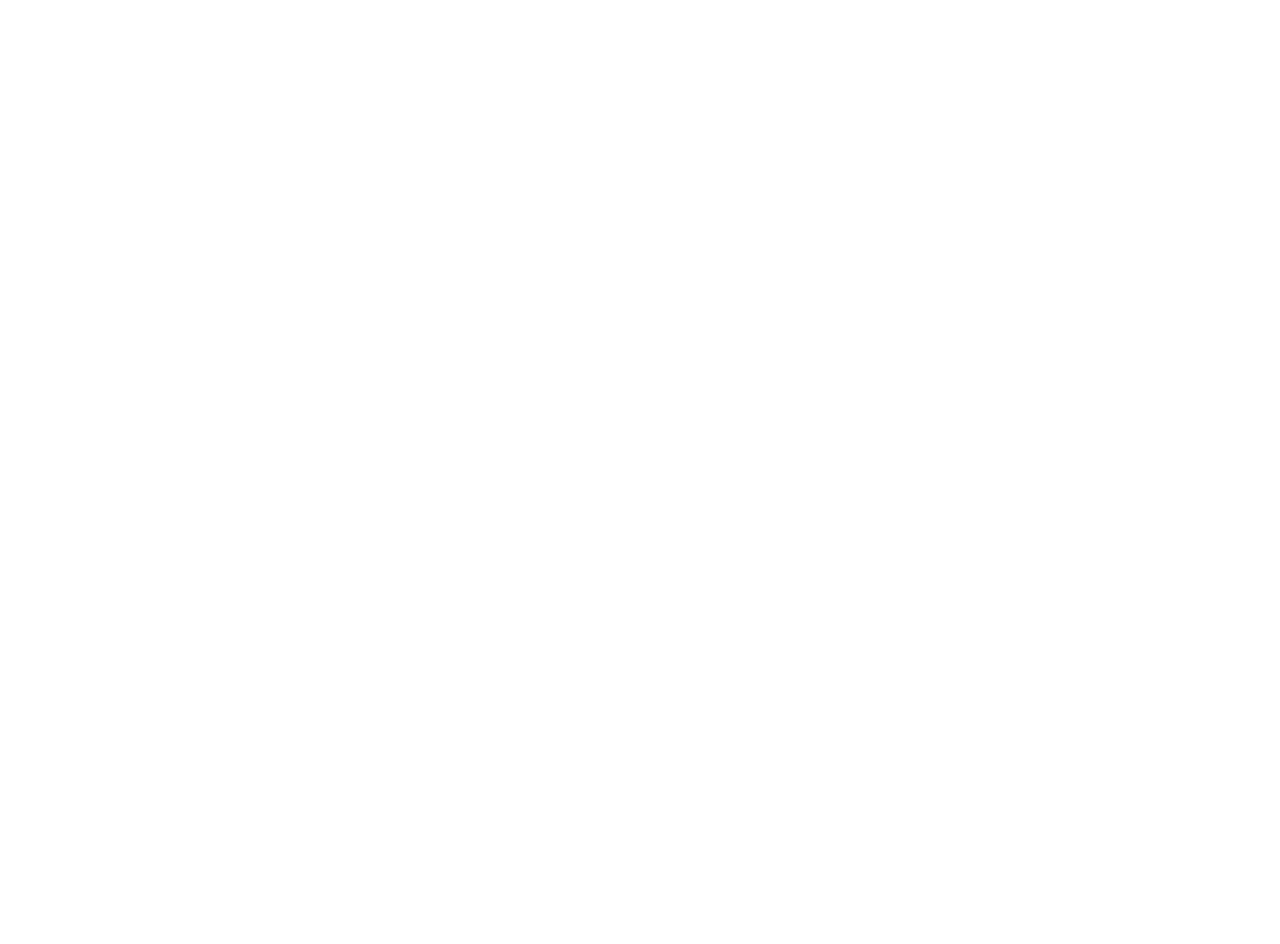
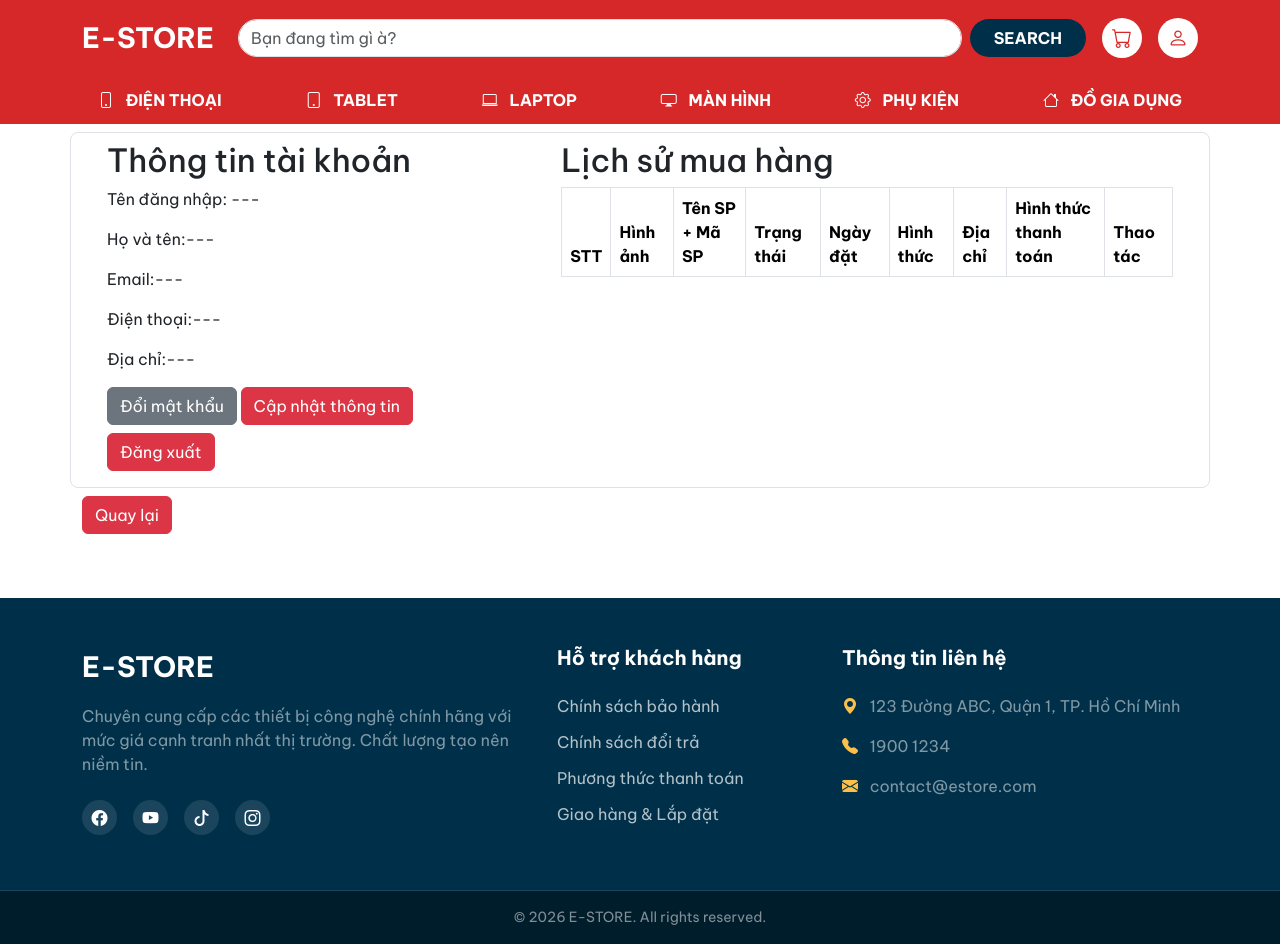
Before and after one commit to LeGiaBao2109/Web-EStore, a website: page src/public/views/user-profile.html in a window 1280 px wide. Before the commit the page ends 800 px from the top, so only its background shows below. Drawn offline with nearby package versions, Linux system fonts and the light colour scheme.

Commit message:
da dung xong giao dien ui-user-profile

```diff
--- a/src/public/assets/client/css/style.css
+++ b/src/public/assets/client/css/style.css
@@ -346,3 +346,8 @@ img {
 .next-btn {
     right: -10px;
 }
+
+.user-profile-container input{
+    width: 100%;
+    border-radius: 10px;
+}
--- a/src/public/views/user-profile.html
+++ b/src/public/views/user-profile.html
@@ -0,0 +1,352 @@
+<!DOCTYPE html>
+<html lang="en">
+
+<head>
+    <meta charset="UTF-8">
+    <meta name="viewport" content="width=device-width, initial-scale=1.0">
+    <title>Trang thông tin cá nhân</title>
+    <link rel="stylesheet" href="/assets/client/css/style.css">
+    <link rel="stylesheet" href="/assets/vendor/bootstrap/css/bootstrap.min.css">
+    <link rel="stylesheet" href="https://cdn.jsdelivr.net/npm/bootstrap-icons@1.13.1/font/bootstrap-icons.min.css">
+    <link rel="stylesheet" href="../assets/client/css/user-profile.css">
+</head>
+
+<body>
+    <header class="header-top navbar navbar-expand-lg navbar-light">
+        <div
+            class="header-top__container container container-fluid py-1 flex-lg-row flex-column align-items-center justify-content-between">
+            <a class="navbar-brand fw-bold text-white fs-3 d-lg-flex text-center" href="/">E-STORE</a>
+
+            <form class="d-flex w-100 me-3" role="search">
+                <input class="form-control mx-2 rounded-pill shadow-none" type="search" placeholder="Bạn đang tìm gì à?"
+                    aria-label="Search" />
+                <button class="btn header-top__btn--search text-white px-4 fw-bold text-uppercase border-0"
+                    type="submit">Search</button>
+            </form>
+            <div class="icons d-flex align-items-center justify-content-center gap-3">
+                <button class="btn text-white border-0 fs-2 p-0 me-2" id="menuToggle">
+                    <i class="bi bi-list"></i>
+                </button>
+
+                <div class="sub-icons d-flex align-items-center justify-content-between gap-3">
+                    <a class="icon-link bg-white rounded-circle align-items-center justify-content-center" href="#">
+                        <i class="bi bi-cart fs-5 d-flex"></i>
+                    </a>
+                    <a class="icon-link bg-white rounded-circle align-items-center justify-content-center" href="../views/user-profile.html">
+                        <i class="bi bi-person fs-5 d-flex"></i>
+                    </a>
+                </div>
+            </div>
+        </div>
+    </header>
+
+    <nav class="header-bottom">
+        <div class="header-bottom__container container container-fluid py-1">
+            <ul class="nav d-flex align-items-center justify-content-between gap-3">
+                <li class="nav-item">
+                    <a class="nav-link text-white text-uppercase fw-bold active" href="#">
+                        <i class="bi me-2 bi-phone"></i>
+                        Điện thoại
+                    </a>
+                </li>
+                <li class="nav-item">
+                    <a class="nav-link text-white text-uppercase fw-bold" href="#">
+                        <i class="bi me-2 bi-tablet"></i>
+                        Tablet
+                    </a>
+                </li>
+                <li class="nav-item">
+                    <a class="nav-link text-white text-uppercase fw-bold" href="#">
+                        <i class="bi me-2 bi-laptop"></i>
+                        Laptop
+                    </a>
+                </li>
+                <li class="nav-item">
+                    <a class="nav-link text-white text-uppercase fw-bold" href="#">
+                        <i class="bi me-2 bi-display"></i>
+                        Màn hình
+                    </a>
+                </li>
+                <li class="nav-item">
+                    <a class="nav-link text-white text-uppercase fw-bold" href="#">
+                        <i class="bi me-2 bi-gear"></i>
+                        Phụ kiện
+                    </a>
+                </li>
+                <li class="nav-item">
+                    <a class="nav-link text-white text-uppercase fw-bold" href="#">
+                        <i class="bi me-2 bi-house"></i>
+                        Đồ gia dụng
+                    </a>
+                </li>
+            </ul>
+        </div>
+    </nav>
+
+    <main>
+        <div class="container user-profile-container py-2">
+            <div class="row border rounded-3 px-4 py-2 ">
+                <div class="col-md-5">
+                    <h2>Thông tin tài khoản</h2>
+                        <p>Tên đăng nhập: <span id="id">---</span></p>
+                        <p>Họ và tên:<span id="name">---</span></p>
+                        <p>Email:<span id="email">---</span></p>
+                        <p>Điện thoại:<span id="phone">---</span></p>
+                        <p>Địa chỉ:<span id="address">---</span></p>
+                        <!-- Modal đổi mật khẩu -->
+                        <button
+                            type="button"
+                            class="btn btn-secondary btn-md"
+                            data-bs-toggle="modal"
+                            data-bs-target="#modalId"
+                        >
+                            Đổi mật khẩu
+                        </button>
+
+                        <!-- Modal Body -->
+                        <!-- if you want to close by clicking outside the modal, delete the last endpoint:data-bs-backdrop and data-bs-keyboard -->
+                        <div
+                            class="modal fade"
+                            id="modalId"
+                            tabindex="-1"
+                            data-bs-backdrop="static"
+                            data-bs-keyboard="false"
+
+                            role="dialog"
+                            aria-labelledby="modalTitleId"
+                            aria-hidden="true"
+                        >
+                            <div
+                                class="modal-dialog modal-dialog-scrollable modal-dialog-centered modal-sm"
+                                role="document"
+                            >
+                                <div class="modal-content">
+                                    <div class="modal-header">
+                                        <h5 class="modal-title" id="modalTitleId">
+                                            Đổi mật khẩu
+                                        </h5>
+                                        <button
+                                            type="button"
+                                            class="btn-close"
+                                            data-bs-dismiss="modal"
+                                            aria-label="Close"
+                                        ></button>
+                                    </div>
+                                    <div class="modal-body">
+                                        <form action="">
+                                            <label for="">Nhập mật khẩu mới:</label>
+                                            <input type="password" name="" id="" placeholder="nhập mật khẩu mới" required >
+                                            <label for="">Xác nhận mật khẩu:</label>
+                                            <input type="password" name="" id="" placeholder="xác nhận mật khẩu" required >
+                                        </form>
+                                    </div>
+                                    <div class="modal-footer">
+                                        <button
+                                            type="button"
+                                            class="btn btn-secondary"
+                                            data-bs-dismiss="modal"
+                                        >
+                                            Đóng
+                                        </button>
+                                        <button type="button" class="btn btn-danger text-white">Lưu</button>
+                                    </div>
+                                </div>
+                            </div>
+                        </div>
+
+                        <!-- Modal cập nhật thông tin -->
+                        <button
+                            type="button"
+                            class="btn btn-danger btn-md text-white"
+                            data-bs-toggle="modal"
+                            data-bs-target="#modalId2"
+                        >
+                            Cập nhật thông tin
+                        </button>
+
+                        <!-- Modal Body -->
+                        <!-- if you want to close by clicking outside the modal, delete the last endpoint:data-bs-backdrop and data-bs-keyboard -->
+                        <div
+                            class="modal fade"
+                            id="modalId2"
+                            tabindex="-1"
+                            data-bs-backdrop="static"
+                            data-bs-keyboard="false"
+
+                            role="dialog"
+                            aria-labelledby="modalTitleId"
+                            aria-hidden="true"
+                        >
+                            <div
+                                class="modal-dialog modal-dialog-scrollable modal-dialog-centered modal-md"
+                                role="document"
+                            >
+                                <div class="modal-content">
+                                    <div class="modal-header">
+                                        <h5 class="modal-title" id="modalTitleId">
+                                            Cập nhật thông tin
+                                        </h5>
+                                        <button
+                                            type="button"
+                                            class="btn-close"
+                                            data-bs-dismiss="modal"
+                                            aria-label="Close"
+                                        ></button>
+                                    </div>
+                                    <div class="modal-body">
+                                        <form action="">
+                                            <label for="">Tên đăng nhập:</label>
+                                            <input type="text" name="" id="" placeholder="Tên đăng nhập" required>
+                                            <label for="">Họ và tên</label>
+                                            <input type="text" name="" id="" placeholder="Họ và tên" required>
+                                            <label for="">Email:</label>
+                                            <input type="email" name="" id="" placeholder="Email" required>
+                                            <label for="">Điện thoại:</label>
+                                            <input type="number" placeholder="Điện thoại" required>
+                                            <label for="">Địa chỉ:</label>
+                                            <input type="text" name="" id="" placeholder="địa chỉ" required>
+                                        </form>
+                                    </div>
+                                    <div class="modal-footer">
+                                        <button
+                                            type="button"
+                                            class="btn btn-secondary"
+                                            data-bs-dismiss="modal"
+                                        >
+                                            Đóng
+                                        </button>
+                                        <button type="button" class="btn btn-danger text-white">Lưu</button>
+                                    </div>
+                                </div>
+                            </div>
+                        </div>
+
+                        <!-- Optional: Place to the bottom of scripts -->
+                        <script>
+                            const myModal = new bootstrap.Modal(
+                                document.getElementById("modalId"),
+                                options,
+                            );
+                        </script>
+                        <br>
+                        <!--btn đăng xuất-->
+                        <a
+                            name=""
+                            id=""
+                            class="btn btn-danger text-white my-2 "
+                            href="#"
+                            role="button"
+                            >Đăng xuất</a
+                        >
+
+                </div>
+                <div class="col-md-7">
+                    <h2>Lịch sử mua hàng</h2>
+                    <table class="table table-bordered">
+                        <thead>
+                            <tr>
+                                <th>STT</th>
+                                <th>Hình ảnh</th>
+                                <th>Tên SP + Mã SP</th>
+                                <th>Trạng thái</th>
+                                <th>Ngày đặt</th>
+                                <th>Hình thức</th>
+                                <th>Địa chỉ</th>
+                                <th>Hình thức thanh toán</th>
+                                <th>Thao tác</th>
+                            </tr>
+                        </thead>
+                    </table>
+                </div>
+
+            </div>
+            <a
+                name=""
+                id=""
+                class="btn btn-danger text-white my-2"
+                href="../views/index.html"
+                role="button"
+                >Quay lại</a
+            >
+
+        </div>
+
+    </main>
+
+    <footer class="footer mt-5">
+        <div class="footer-top py-5">
+            <div class="container">
+                <div class="row gy-4">
+                    <div class="col-lg-5 col-md-6">
+                        <a class="navbar-brand fw-bold text-white fs-3 d-block mb-3" href="/">E-STORE</a>
+                        <p class="text-white-50">
+                            Chuyên cung cấp các thiết bị công nghệ chính hãng với mức giá cạnh tranh nhất thị trường.
+                            Chất lượng tạo nên niềm tin.
+                        </p>
+                        <div class="social-links d-flex gap-3 mt-4">
+                            <a href="#" class="social-icon"><i class="bi bi-facebook"></i></a>
+                            <a href="#" class="social-icon"><i class="bi bi-youtube"></i></a>
+                            <a href="#" class="social-icon"><i class="bi bi-tiktok"></i></a>
+                            <a href="#" class="social-icon"><i class="bi bi-instagram"></i></a>
+                        </div>
+                    </div>
+
+                    <div class="col-lg-3 col-md-6">
+                        <h5 class="text-white fw-bold mb-4">Hỗ trợ khách hàng</h5>
+                        <ul class="list-unstyled footer-links">
+                            <li><a href="#">Chính sách bảo hành</a></li>
+                            <li><a href="#">Chính sách đổi trả</a></li>
+                            <li><a href="#">Phương thức thanh toán</a></li>
+                            <li><a href="#">Giao hàng & Lắp đặt</a></li>
+                        </ul>
+                    </div>
+
+                    <div class="col-lg-4 col-md-6">
+                        <h5 class="text-white fw-bold mb-4">Thông tin liên hệ</h5>
+                        <ul class="list-unstyled text-white-50 footer-contact">
+                            <li class="mb-3">
+                                <i class="bi bi-geo-alt-fill me-2 text-third"></i>
+                                123 Đường ABC, Quận 1, TP. Hồ Chí Minh
+                            </li>
+                            <li class="mb-3">
+                                <i class="bi bi-telephone-fill me-2 text-third"></i>
+                                1900 1234
+                            </li>
+                            <li class="mb-3">
+                                <i class="bi bi-envelope-fill me-2 text-third"></i>
+                                contact@estore.com
+                            </li>
+                        </ul>
+                    </div>
+                </div>
+            </div>
+        </div>
+
+        <div class="footer-bottom py-3">
+            <div class="container text-center">
+                <p class="text-white-50 mb-0 small">
+                    © 2026 E-STORE. All rights reserved.
+                </p>
+            </div>
+        </div>
+    </footer>
+
+
+    <script>
+        document.addEventListener('DOMContentLoaded', function () {
+            const menuToggle = document.getElementById('menuToggle');
+            const headerBottom = document.querySelector('.header-bottom');
+
+            if (menuToggle && headerBottom) {
+                menuToggle.addEventListener('click', function () {
+                    headerBottom.classList.toggle('show-menu');
+                });
+            }
+        });
+    </script>
+    <script src="/assets/vendor/bootstrap/js/bootstrap.bundle.min.js"></script>
+    <script src="/assets/vendor/jquery/jquery.min.js"></script>
+    <script type="module" src="/assets/client/js/main.js"></script>
+</body>
+
+</html>
```
Also changed, not shown: src/public/views/index.html (+1 -1 lines).
